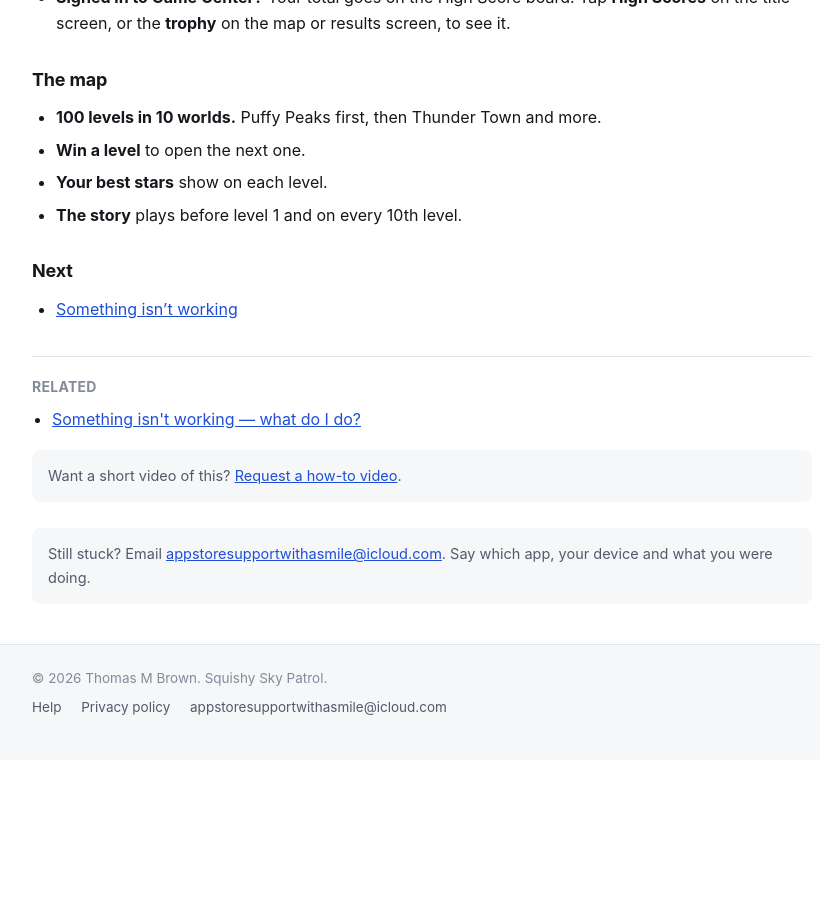
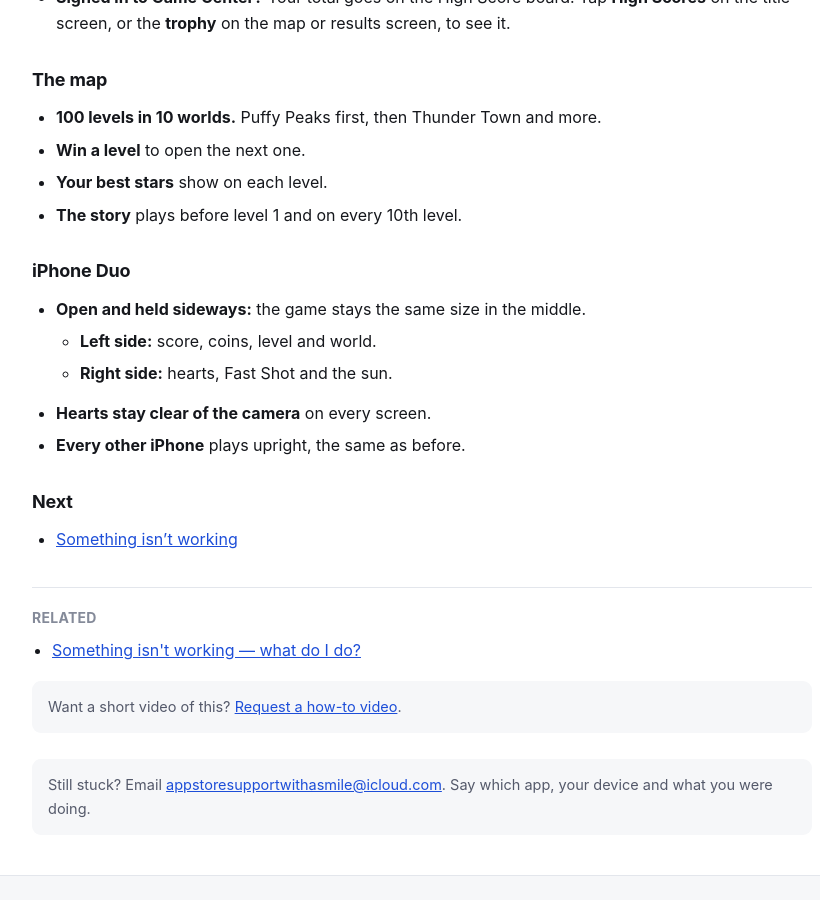
Before and after one commit to mytombrown/team-assist-help, a Jekyll site: the page built from _guides/squishyskypatrol/getting-started.md, in a window 1280 px wide and 900 px high, scrolled down 1607 px. Shown: the whole window, without its empty margins (218-1038 px from the left). Built offline with Jekyll 4.4.1, drawn with Linux system fonts in a browser that asks for light colours; before the commit the page ends 2367 px from its top, so only the background shows below that.

Commit message:
Build 5 (Sky Patrol 1.0): iPhone Duo — side panels when held sideways, hearts clear of the camera (SSP-1268, SSP-1262, SSP-1310)

```diff
--- a/_guides/squishyskypatrol/getting-started.md
+++ b/_guides/squishyskypatrol/getting-started.md
@@ -3,7 +3,7 @@
 app: squishyskypatrol
 category: getting-started
 order: 1
-tags: "start, first time, new, play, level 1, story, map, stars, hearts, score, high score, total score, game center, leaderboard, sky patrol, clouds, bob, fast shot, sun blast, power-up, 100 levels, worlds, easy, hard, difficulty, trophy"
+tags: "start, first time, new, play, level 1, story, map, stars, hearts, score, high score, total score, game center, leaderboard, sky patrol, clouds, bob, fast shot, sun blast, power-up, 100 levels, worlds, easy, hard, difficulty, trophy, iphone duo, sideways, landscape, camera"
 quick: "Tap Play. Watch the short story, then drag the plane with one thumb — it pops clouds by itself. Win a level to open the next one. Fast Shot from level 11, Sun Blast from level 21. Signed in to Game Center? Your total score goes on the board."
 related:
   - troubleshooting
@@ -64,6 +64,14 @@
 - **Your best stars** show on each level.
 - **The story** plays before level 1 and on every 10th level.
 
+## iPhone Duo
+
+- **Open and held sideways:** the game stays the same size in the middle.
+  - **Left side:** score, coins, level and world.
+  - **Right side:** hearts, Fast Shot and the sun.
+- **Hearts stay clear of the camera** on every screen.
+- **Every other iPhone** plays upright, the same as before.
+
 ## Next
 
 - [Something isn't working]({{ '/squishyskypatrol/troubleshooting/' | relative_url }})
```
